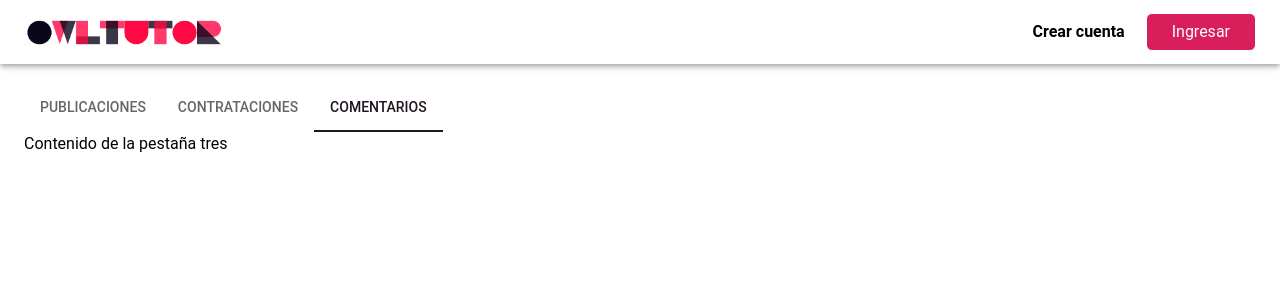
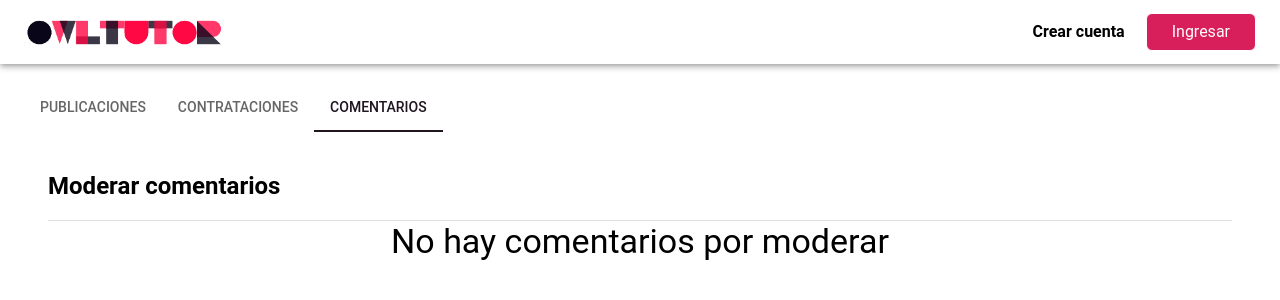
Before and after one commit to asantoro36/Owltutor, a React (Create React App) app: page /profile in a window 1280 px wide. Both pictures are taken after a click on the tab "COMENTARIOS". Shown: the top 300 px of the page. Built offline with nearby package versions, Linux system fonts and the light colour scheme.

Commit message:
Add comments manager

```diff
--- a/src/components/CommentPaper/CommentPaper.css
+++ b/src/components/CommentPaper/CommentPaper.css
@@ -1,5 +1,5 @@
 .comment-container {
-    height: 100px;
+    max-height: 200px;
     margin: 10px;
 }
 
--- a/src/components/CommentPaper/CommentPaper.tsx
+++ b/src/components/CommentPaper/CommentPaper.tsx
@@ -6,15 +6,36 @@ import "./CommentPaper.css"
 
 interface CommentPaperProps {
     comment: IComment,
+    updateComment: any
 }
 export const CommentPaper = (props: CommentPaperProps) => {
-    const {comment} = props
+    const {comment, updateComment} = props
     const user = getUser(comment.userId);
+
+    const handleReject = () => {
+        comment.status = "DELETED"
+        updateComment(comment)
+    }
+
+    const handleApprove = () => {
+        comment.status = "APPROVED"
+        updateComment(comment)
+    }
+
     return (
         <Paper elevation={5} className={"comment-container"} >
             <div className={"comment-username"}>{user?.name}</div>
             <Divider/>
             <span className={"comment-text"}>{comment.text}</span>
+            <div className={"contact-buttons-container"}>
+
+                {comment.status ==="PENDING" &&
+                   (<>
+                       <span onClick={handleReject} className={"button-secondary"}>Rechazar</span>
+                        <span onClick={handleApprove} className={"contact-button"}>Aceptar</span>
+                   </>)
+                }
+            </div>
         </Paper>
     )
 }
--- a/src/controller/ServiceController.ts
+++ b/src/controller/ServiceController.ts
@@ -78,15 +78,18 @@ const ServicesList: Service[] = [
         comments: [{id: 0,
                     text: "comentario",
                     userId: "email@email.com",
-                    date: "06/10/2023"},
+                    date: "06/10/2023",
+        status:"APPROVED"},
             {id: 1,
                 text: "comentario",
                 userId: "email@email.com",
-                date: "06/10/2023",},
+                date: "06/10/2023",
+                status:"APPROVED"},
             {id: 2,
                 text: "comentario",
                 userId: "email@email.com",
-                date: "06/10/2023",}],
+                date: "06/10/2023",
+                status:"PENDING"}],
         contact: [],
         isPublished: true
     },
--- a/src/entities/Comment.ts
+++ b/src/entities/Comment.ts
@@ -3,4 +3,5 @@ export interface IComment {
     text: string,
     userId: string,
     date: string,
+    status: string
 }
--- /dev/null
+++ b/src/profile/CommentsManager.tsx
@@ -0,0 +1,68 @@
+import {Divider} from "@mui/material";
+import Typography from "@mui/material/Typography";
+import {IContact} from "../entities/Contact";
+import {ContactPaper} from "./ContactPaper";
+import * as React from "react";
+import {getUserServices, updateService} from "../controller/ServiceController";
+import {getLoggedUser} from "../controller/UserController";
+import {Service} from "../entities/Service";
+import {useEffect, useState} from "react";
+import {CommentPaper} from "../components/CommentPaper/CommentPaper";
+import {IComment} from "../entities/Comment";
+
+export const CommentsManager = () => {
+
+    const loggedUser = getLoggedUser()
+    const pendingComments = getUserServices(loggedUser? loggedUser?.mail : "").reduce((acc: any, service: Service) => {
+        if (service.comments) {
+            const pendingServiceComments = service.comments.filter(comment => comment.status === "PENDING");
+            return acc.concat(pendingServiceComments);
+        }
+        return acc;
+    }, []);
+    const [comments, setComments] = useState(pendingComments)
+
+    const updateComment = (comment: IComment) => {
+        getUserServices(loggedUser ? loggedUser?.mail : "").map((service: Service) => {
+            if (service.comments) {
+                const index = service.comments.findIndex((existingComment) =>
+                    existingComment.text === comment.text
+                )
+                if (index !== -1) {
+                    service.comments[index] = comment
+                }
+                updateService(service)
+            }
+        })
+
+        const updatedPendingComments = getUserServices(loggedUser ? loggedUser?.mail : "").reduce((acc: any, service: Service) => {
+            if (service.comments) {
+                const pendingServiceComments = service.comments.filter(comment => comment.status === "PENDING");
+                return acc.concat(pendingServiceComments);
+            }
+            return acc;
+        }, []);
+
+        setComments(updatedPendingComments);
+    };
+
+    return (
+        <div className="board">
+            <div>
+                <div className={'courses-header'}>
+                    <h2>Moderar comentarios</h2>
+                </div>
+                <Divider/>
+                <div className={`${comments.length === 0? 'services-not-found' : 'columns'}`}>
+                    {
+                        comments.length === 0?
+                            <Typography variant={"h4"} className={"services-not-found"}>No hay comentarios por moderar</Typography>
+                            :
+                            comments.map((comment: IComment) => (
+                                comment.status==="PENDING" && <CommentPaper comment={comment} updateComment={updateComment}/>
+                            ))
+                    }
+                </div>
+            </div>
+        </div>);
+}
--- a/src/profile/Profile.tsx
+++ b/src/profile/Profile.tsx
@@ -4,6 +4,7 @@ import { Courses } from "../courses/Courses";
 import {Tab, Tabs} from "@mui/material";
 import Typography from "@mui/material/Typography";
 import {ContactsManager} from "./ContactsManager";
+import {CommentsManager} from "./CommentsManager";
 
 export const Profile = () => {
     const [value, setValue] = React.useState('one');
@@ -34,9 +35,7 @@ export const Profile = () => {
                         <ContactsManager/>
                     )}
                     {value === "three" && (
-                        <Typography component="div">
-                            Contenido de la pestaña tres
-                        </Typography>
+                        <CommentsManager/>
                     )}
                 </div>
             </div>
--- a/src/serviceDetail/ServiceDetail.tsx
+++ b/src/serviceDetail/ServiceDetail.tsx
@@ -1,6 +1,6 @@
 import {useParams} from "react-router-dom";
 import AppBar from "../components/AppBar/AppBar";
-import {getService} from "../controller/ServiceController";
+import {getService, updateService} from "../controller/ServiceController";
 import {Divider, Paper, TextField} from "@mui/material";
 import Avatar from "@mui/material/Avatar";
 import * as React from "react";
@@ -16,7 +16,6 @@ import {days} from "../entities/Day";
 import GradeIcon from "@mui/icons-material/Grade";
 import Typography from "@mui/material/Typography";
 import {ContactDialog} from "../components/ContactDialog/ContactDialog";
-import ServiceCard from "../components/ServiceCard/ServiceCard";
 import {IComment} from "../entities/Comment";
 import {CommentPaper} from "../components/CommentPaper/CommentPaper";
 
@@ -37,6 +36,27 @@ export const ServiceDetail = () => {
         return selectedDays.join('-');
     }
 
+    const sendComment = () => {
+        service.comments.push({
+            id: 0,
+            text: newComment,
+            userId: userOwner?.mail,
+            date: getDate(),
+            status: "PENDING"
+        })
+        updateService(service)
+        setNewComment("")
+    }
+
+    const getDate = () => {
+        const fecha = new Date();
+
+        const day = String(fecha.getDate()).padStart(2, '0');
+        const month = String(fecha.getMonth() + 1).padStart(2, '0');
+        const year = fecha.getFullYear(); // Obtener el año
+
+        return `${day}/${month}/${year}`;
+    }
 
     return (
         <>
@@ -73,7 +93,7 @@ export const ServiceDetail = () => {
                 </div>
                 <div>
                     <h3>Comentarios:</h3>
-                    <div className={"comments-overflow"}>{service.comments.map((c: IComment) => <CommentPaper comment={c}/>)}</div>
+                    <div className={"comments-overflow"}>{service.comments.map((c: IComment) => c.status === "APPROVED" && <CommentPaper comment={c} updateComment={null}/>)}</div>
                 </div>
                 <div className={"add-comment-layout"}>
                     <TextField
@@ -86,7 +106,7 @@ export const ServiceDetail = () => {
                         onChange={(e) => setNewComment(e.target.value)}
                         required
                     />
-                    <div className={"button-secondary"}>Comentar</div>
+                    <div onClick={sendComment} className={"button-secondary"}>Comentar</div>
                 </div>
             </div>
             <ContactDialog open={open} setOpen={setOpen} service={service}/>
```
